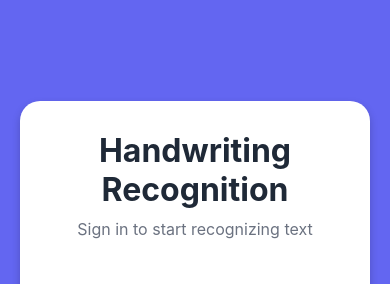
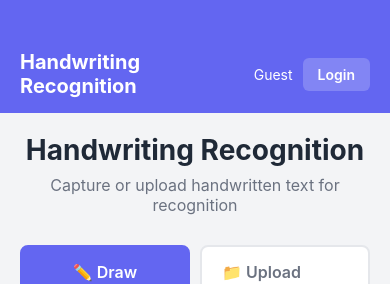
Before and after one commit to aurcode/ihdrs-backend, a React Native app in the folder ihdrs-mobile/: screen / in a window 390 px wide. Shown: the top 284 px of the page. Built offline with nearby package versions, Linux system fonts and the light colour scheme.

Commit message:
android端基线

```diff
--- a/ihdrs-mobile/App.js
+++ b/ihdrs-mobile/App.js
@@ -5,27 +5,42 @@ import LoginScreen from './src/screens/LoginScreen';
 import MainScreen from './src/screens/MainScreen';
 
 export default function App() {
-  const [isLoggedIn, setIsLoggedIn] = useState(false);
-  const [user, setUser] = useState(null);
+    const [user, setUser] = useState(null);         // null = 未登录
+    const [showLogin, setShowLogin] = useState(false); // 控制是否显示登录页面
 
     const handleLoginSuccess = (userData) => {
         setUser(userData);
-    setIsLoggedIn(true);
+        setShowLogin(false); // 关闭登录页返回主界面
+    };
+
+    const handleCancelLogin = () => {
+        setShowLogin(false);  // 返回主页面
     };
 
     const handleLogout = () => {
-    setUser(null);
-    setIsLoggedIn(false);
+        setUser(null);       // 清空用户
     };
 
+    // 当 showLogin === true 时显示 LoginScreen
+    if (showLogin) {
         return (
             <View style={styles.container}>
                 <StatusBar style="light" />
-      {isLoggedIn ? (
-        <MainScreen user={user} onLogout={handleLogout} />
-      ) : (
-        <LoginScreen onLoginSuccess={handleLoginSuccess} />
-      )}
+                <LoginScreen onLoginSuccess={handleLoginSuccess}
+                             onCancel={handleCancelLogin}/>
+            </View>
+        );
+    }
+
+    // 默认显示 MainScreen
+    return (
+        <View style={styles.container}>
+            <StatusBar style="light" />
+            <MainScreen
+                user={user}                  // 传递用户
+                onLogout={handleLogout}      // 传递退出函数
+                onLogin={() => setShowLogin(true)} // 点击右上角登录触发
+            />
         </View>
     );
 }
--- a/ihdrs-mobile/package.json
+++ b/ihdrs-mobile/package.json
@@ -10,12 +10,16 @@
   },
   "dependencies": {
     "@react-native-community/slider": "4.5.5",
+    "@react-navigation/native": "^7.1.20",
+    "@react-navigation/native-stack": "^7.6.3",
     "axios": "^1.6.0",
     "expo": "~54.0.20",
     "expo-image-picker": "~16.0.4",
     "expo-status-bar": "~3.0.8",
     "react": "19.1.0",
-    "react-native": "0.81.5",
+    "react-native": "^0.82.1",
+    "react-native-safe-area-context": "~5.6.0",
+    "react-native-screens": "~4.16.0",
     "react-native-svg": "15.9.0",
     "react-native-view-shot": "^4.0.3"
   },
--- a/ihdrs-mobile/src/screens/LoginScreen.js
+++ b/ihdrs-mobile/src/screens/LoginScreen.js
@@ -1,4 +1,4 @@
-import React, { useState } from 'react';
+import React, {useState} from 'react';
 import {
     View,
     Text,
@@ -12,7 +12,7 @@ import {
 } from 'react-native';
 import authService from '../services/authService';
 
-const LoginScreen = ({ onLoginSuccess }) => {
+const LoginScreen = ({onLoginSuccess, onCancel}) => {
     const [username, setUsername] = useState('');
     const [password, setPassword] = useState('');
     const [loading, setLoading] = useState(false);
@@ -52,8 +52,10 @@ const LoginScreen = ({ onLoginSuccess }) => {
         >
             <ScrollView contentContainerStyle={styles.scrollContent}>
                 <View style={styles.card}>
+                    <TouchableOpacity onPress={onCancel} style={{marginBottom: 10}}>
+                        <Text style={{fontSize: 16, color: '#6366f1'}}>← Back</Text>
+                    </TouchableOpacity>
                     <Text style={styles.title}>Handwriting{'\n'}Recognition</Text>
-          <Text style={styles.subtitle}>Sign in to start recognizing text</Text>
 
                     <View style={styles.form}>
                         <Text style={styles.label}>Username</Text>
@@ -120,7 +122,7 @@ const styles = StyleSheet.create({
         borderRadius: 20,
         padding: 30,
         shadowColor: '#000',
-    shadowOffset: { width: 0, height: 4 },
+        shadowOffset: {width: 0, height: 4},
         shadowOpacity: 0.2,
         shadowRadius: 8,
         elevation: 5,
--- a/ihdrs-mobile/src/screens/MainScreen.js
+++ b/ihdrs-mobile/src/screens/MainScreen.js
@@ -14,7 +14,7 @@ import RecognitionHistory from '../components/RecognitionHistory';
 import recognitionService from '../services/recognitionService';
 import authService from '../services/authService';
 
-const MainScreen = ({ user, onLogout }) => {
+const MainScreen = ({ user, onLogout, onLogin }) => {
   const [mode, setMode] = useState('draw'); // 'draw' or 'upload'
   const [loading, setLoading] = useState(false);
   const [result, setResult] = useState(null);
@@ -96,14 +96,23 @@ const MainScreen = ({ user, onLogout }) => {
       {/* Header */}
         <View style={styles.header}>
             <Text style={styles.headerTitle}>Handwriting Recognition</Text>
+
             <View style={styles.headerRight}>
-          <Text style={styles.userText}>{user?.username || 'User'}</Text>
-          <TouchableOpacity style={styles.logoutButton} onPress={handleLogout}>
+                <Text style={styles.userText}>
+                    {user ? user.username : 'Guest'}
+                </Text>
+
+                {user ? (
+                    <TouchableOpacity style={styles.logoutButton} onPress={onLogout}>
                         <Text style={styles.logoutButtonText}>Logout</Text>
                     </TouchableOpacity>
+                ) : (
+                    <TouchableOpacity style={styles.logoutButton} onPress={onLogin}>
+                        <Text style={styles.logoutButtonText}>Login</Text>
+                    </TouchableOpacity>
+                )}
             </View>
         </View>
-
         {/* **FIX 2: Pass the scrollEnabled state to the ScrollView** */}
       <ScrollView
         style={styles.content}
```
Also changed, not shown: 1 other file (tests, documents, lock files or other folders). Lines whose indentation alone changed are shown as unchanged.
